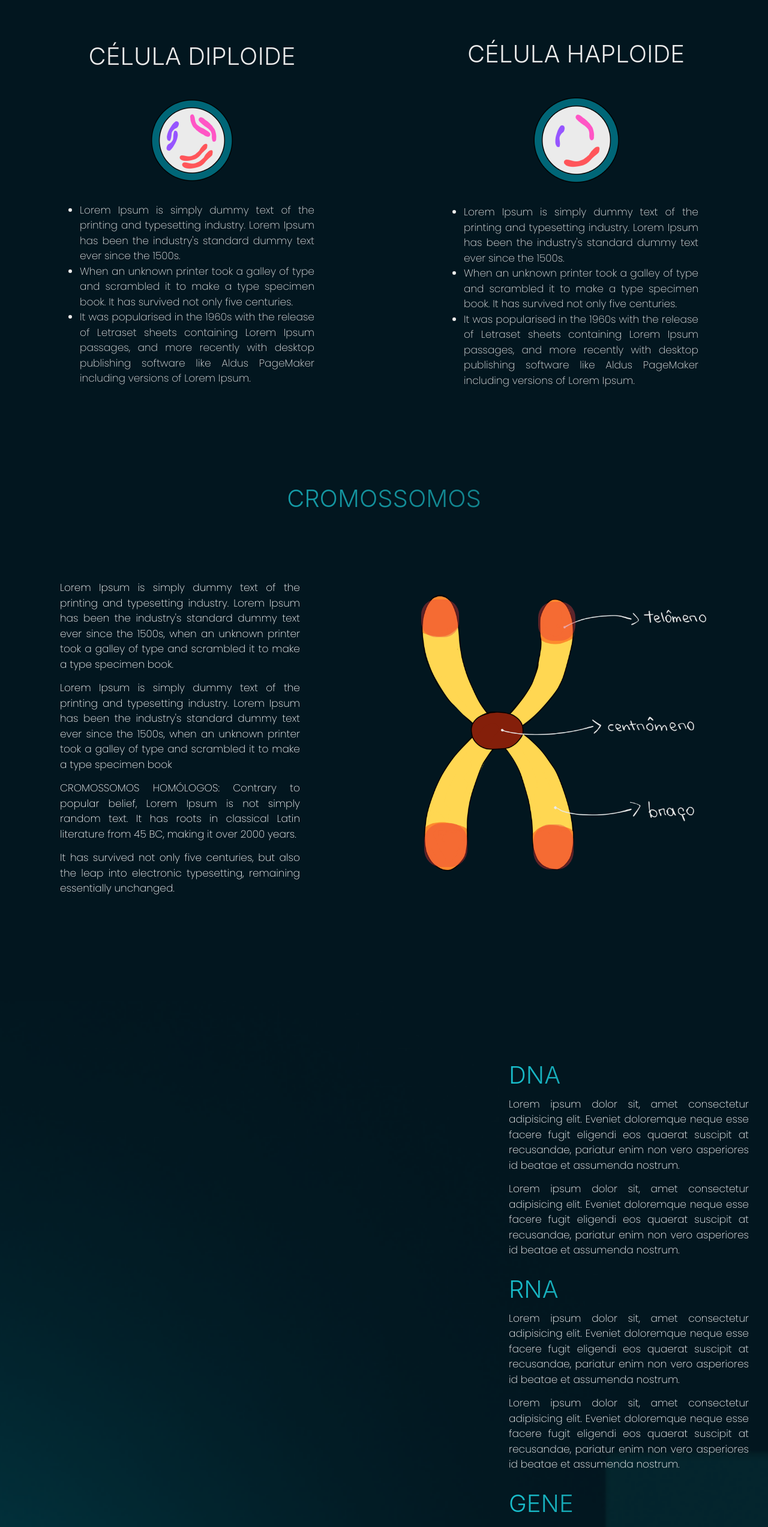
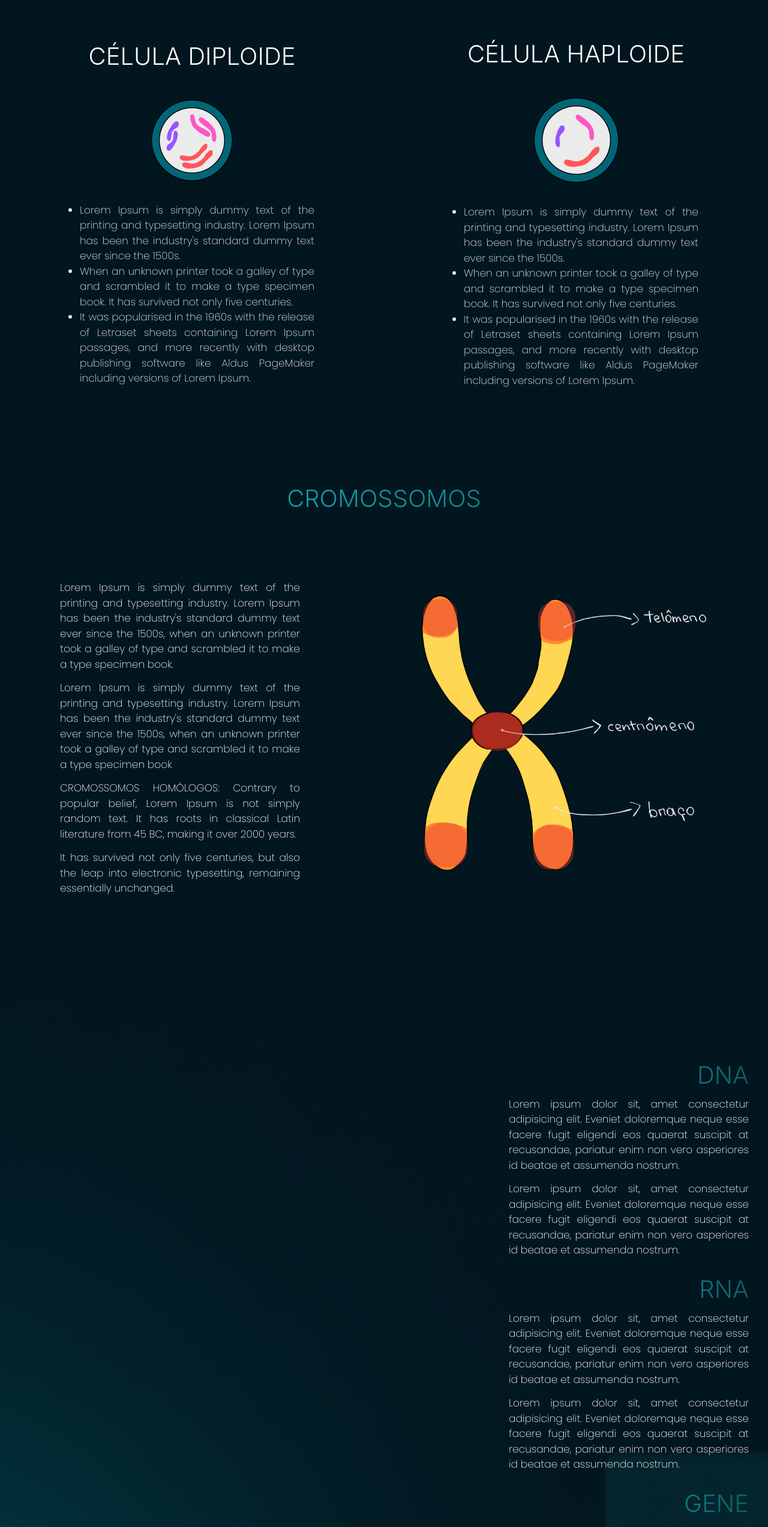
Before and after one commit to Matheus1415/Mendel, a React (Vite) app: page /fundamentos in a window 1280 px wide. Shown: the part 982-3527 px from the top of the page at 60% size. Built offline with nearby package versions, Linux system fonts and the light colour scheme.

Commit message:
Erro da ToolTip resolvida, melhorias na indentação do codigo e área de interatividade do Centõmetro do cromossmo adcionada

```diff
--- a/src/pages/Fundamentos/index.jsx
+++ b/src/pages/Fundamentos/index.jsx
@@ -1,14 +1,10 @@
+import React from 'react';
 import { Box, Flex, Heading, Image, Text, UnorderedList, ListItem, Button, Tooltip } from '@chakra-ui/react';
 import { LayoutIntroduction } from '../../layout/LayoutIntroduction';
-import React from 'react';
 import { LayoutBaseModify } from '../../layout/LayoutBaseModify';
 
 
 export const Fundamentos = () => {
-    // Function to handle hover events
-    const telomenoOver = () => {
-        console.log("Mouse Over Telômero"); // Log to console on hover
-    };
 
 return (
 
@@ -40,7 +36,7 @@ FUNDAMENTOS DA GENÉTICA
           gap="2.25rem"
           maxWidth="25.5rem"
         >
-            <Heading color="Primary" variant="SecondTitle">
+            <Heading variant="SecondTitle">
                 CÉLULA DIPLOIDE
             </Heading>
             <Image src='/assets/diploid-cell.png' alt="Célula Diploide" />
@@ -59,11 +55,11 @@ FUNDAMENTOS DA GENÉTICA
           gap="2.25rem"
           maxWidth="25.5rem"
         >
-            <Heading color="Primary" variant="SecondTitle">
+            <Heading variant="SecondTitle">
                 CÉLULA HAPLOIDE
             </Heading>
             <Image src='/assets/haploid-cell.png' alt="Célula Haploide" />
-            <UnorderedList textAlign="justify" color="Primary" fontSize="17px" fontWeight="275">
+            <UnorderedList textAlign="justify" color='Primary' fontSize="17px" fontWeight="275">
                 <ListItem>Lorem Ipsum is simply dummy text of the printing and typesetting industry. Lorem Ipsum has been the industry's standard dummy text ever since the 1500s.</ListItem>
                 <ListItem>When an unknown printer took a galley of type and scrambled it to make a type specimen book. It has survived not only five centuries.</ListItem>
                 <ListItem>It was popularised in the 1960s with the release of Letraset sheets containing Lorem Ipsum passages, and more recently with desktop publishing software like Aldus PageMaker including versions of Lorem Ipsum.</ListItem>
@@ -94,28 +90,26 @@ FUNDAMENTOS DA GENÉTICA
       <Text variant="Paragraph">It has survived not only five centuries, but also the leap into electronic typesetting, remaining essentially unchanged.</Text>
     </Box>
 
-        {/* Box for Chromosome Image with Highlighted Areas */}
-        <Box
+    <Box // BOX DE CROMOSSOMOS COM AREAS DE INTERACAO
       maxHeight='29rem'
       maxWidth='30rem'
       position='relative'
     >
       <Image src='/assets/cromossome-image.png' alt="Cromossomos" />
-            <Tooltip label='placeholder1' hasArrow placement='right' w='fit-content'>
-                <Box
+      <Tooltip label='Esta parte se denomina Telõmeno' hasArrow placement='top' maxW='fit-content'>
+      <Box // BRAÇO ESQUERDO SUPERIOR DO CROMOSSOMO
         bg='red.500'
         opacity='0.4'
-                  h='13.7%'
-                  w='13%'
+        h='14%'
+        w='12%'
         borderRadius='40%'
         position='absolute'
         top='2%'
-                  left='0.5%'
-                  onMouseOver={telomenoOver}
+        left='1%'
       ></Box>
       </Tooltip>
-            <Tooltip label='placeholder2' hasArrow placement='right' w='fit-content'>
-                <Box
+      <Tooltip label='Esta parte se denomina Telõmeno' hasArrow placement='top' maxW='fit-content' >
+        <Box // BRAÇO DIREITO SUPERIOR DO CROMOSSOMO
           bg='red.500'
           opacity='0.4'
           h='14%'
@@ -124,11 +118,10 @@ FUNDAMENTOS DA GENÉTICA
           position='absolute'
           top='3%'
           left='41%'
-                  onMouseOver={telomenoOver}
         ></Box>
       </Tooltip>
-            <Tooltip label='placeholder3' hasArrow placement='right' w='fit-content'>
-                <Box
+      <Tooltip label='Esta parte se denomina Telõmeno' hasArrow placement='bottom' maxW='fit-content'>
+        <Box // BRAÇO ESQUERDO INFERIOR DO CROMOSSOMO
           bg='red.500'
           opacity='0.4'
           h='15.7%'
@@ -137,11 +130,10 @@ FUNDAMENTOS DA GENÉTICA
           position='absolute'
           top='82.5%'
           left='1.5%'
-                  onMouseOver={telomenoOver}
         ></Box>
       </Tooltip>
-            <Tooltip label='placeholder4' hasArrow placement='right' w='fit-content'>
-                <Box
+      <Tooltip label='Esta parte se denomina Telõmeno' hasArrow placement='bottom' maxW='fit-content'>
+        <Box // BRAÇO DIREITO INFERIOR DO CROMOSSOMO
           bg='red.500'
           opacity='0.4'
           h='16%'
@@ -150,7 +142,18 @@ FUNDAMENTOS DA GENÉTICA
           position='absolute'
           top='83%'
           left='39.3%'
-                  onMouseOver={telomenoOver}
+        ></Box>
+      </Tooltip>
+      <Tooltip label='Esta parte se denomina Centrõmeno' hasArrow placement='right' maxW='fit-content'>
+      <Box // CENTRÕMENO(O MEIO DO CROMOSSMO)
+          bg='red.500'
+          opacity='0.4'
+          h='14%'
+          w='17%'
+          borderRadius='50%'
+          position='absolute'
+          top='42.5%'
+          left='18.5%'
         ></Box>
       </Tooltip>
     </Box>
@@ -165,13 +168,13 @@ isRowReverse
     marginLeft='auto'
     mb='10rem'
   >
-        <Heading variant='PrimaryTitle'>DNA</Heading>
+    <Heading variant='PrimaryTitle' textAlign='right'>DNA</Heading>
     <Text variant='Paragraph'>Lorem ipsum dolor sit, amet consectetur adipisicing elit. Eveniet doloremque neque esse facere fugit eligendi eos quaerat suscipit at recusandae, pariatur enim non vero asperiores id beatae et assumenda nostrum.</Text>
     <Text variant='Paragraph'>Lorem ipsum dolor sit, amet consectetur adipisicing elit. Eveniet doloremque neque esse facere fugit eligendi eos quaerat suscipit at recusandae, pariatur enim non vero asperiores id beatae et assumenda nostrum.</Text>
-        <Heading variant='PrimaryTitle'>RNA</Heading>
+    <Heading variant='PrimaryTitle' textAlign='right'>RNA</Heading>
     <Text variant='Paragraph'>Lorem ipsum dolor sit, amet consectetur adipisicing elit. Eveniet doloremque neque esse facere fugit eligendi eos quaerat suscipit at recusandae, pariatur enim non vero asperiores id beatae et assumenda nostrum.</Text>
     <Text variant='Paragraph'>Lorem ipsum dolor sit, amet consectetur adipisicing elit. Eveniet doloremque neque esse facere fugit eligendi eos quaerat suscipit at recusandae, pariatur enim non vero asperiores id beatae et assumenda nostrum.</Text>
-        <Heading variant='PrimaryTitle'>GENE</Heading>
+    <Heading variant='PrimaryTitle' textAlign='right'>GENE</Heading>
     <Text variant='Paragraph'>Lorem ipsum dolor sit, amet consectetur adipisicing elit. Eveniet doloremque neque esse facere fugit eligendi eos quaerat suscipit at recusandae, pariatur enim non vero asperiores id beatae et assumenda nostrum.</Text>
     <Text variant='Paragraph'>Lorem ipsum dolor sit, amet consectetur adipisicing elit. Eveniet doloremque neque esse facere fugit eligendi eos quaerat suscipit at recusandae, pariatur enim non vero asperiores id beatae et assumenda nostrum.</Text>
   </Box>
```
Lines whose indentation alone changed are shown as unchanged.
